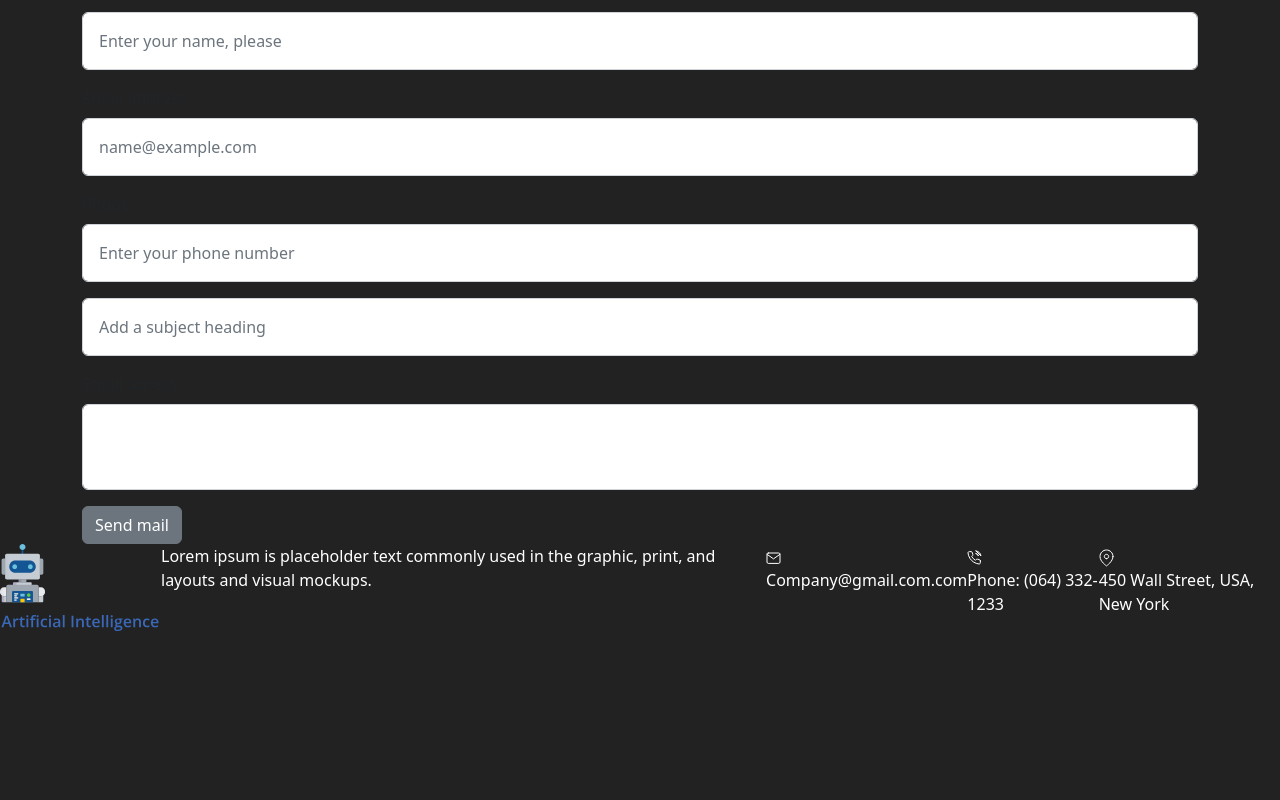
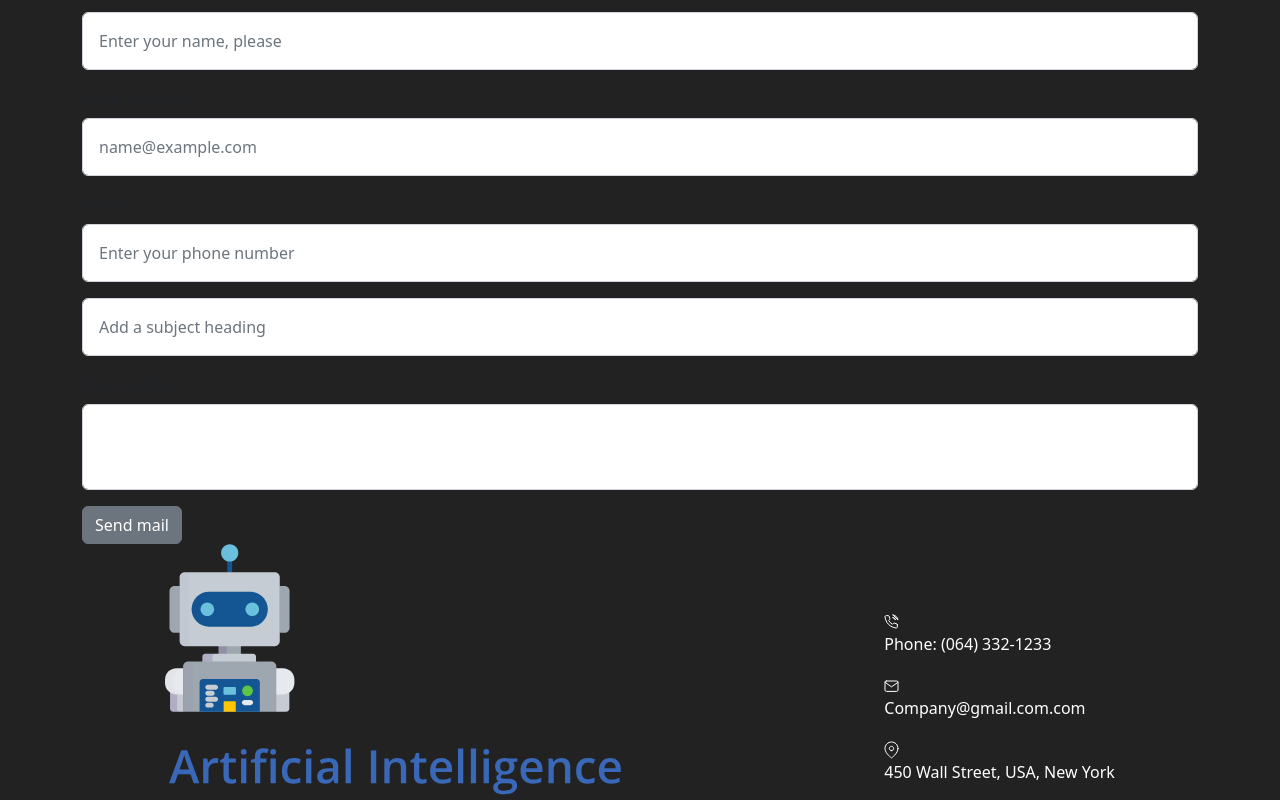
Before and after one commit to AytanBayramova/Artificial-Intelligence, a React (Create React App) app: page /elaqe in a window 1280 px wide. Shown: the part 375-1175 px from the top of the page. Before the commit the page ends 1008 px from the top, so only its background shows below. Built offline with nearby package versions, Linux system fonts and the light colour scheme.

Commit message:
Update Footer.jsx

```diff
--- a/src/components/Footer.jsx
+++ b/src/components/Footer.jsx
@@ -11,22 +11,21 @@ const Footer = () => {
 
       <div className="ilkHisse">
         <img src={SonLogo} alt="" className='sonlogo' />
-        <p>Lorem ipsum is placeholder text commonly used in the graphic, print, and layouts and visual mockups.</p>
 
-        <div className="mail">
+
+
+
+        <div className="elaqe">
+          <img className='telefonLogo' src={telsekli} alt="" />
+          <p>Phone: (064) 332-1233</p>
           <img className='mailLogo' src={mailSekli} alt="" />
           <p>Company@gmail.com.com</p>
+          <img className='unvanLogo' src={unvanSekli} alt="" />
+          <p>450 Wall Street, USA, New York</p>
+
         </div>
 
-        <div className="telefon">
-          <img className='telefonLogo' src={telsekli} alt="" />
-          <p>Phone: (064) 332-1233</p>
-        </div>
 
-        <div className="unvan">
-          <img className='unvanLogo' src={unvanSekli} alt="" />
-          <p>450 Wall Street, USA, New York</p>
-        </div>
 
       </div>
     </div>
```
